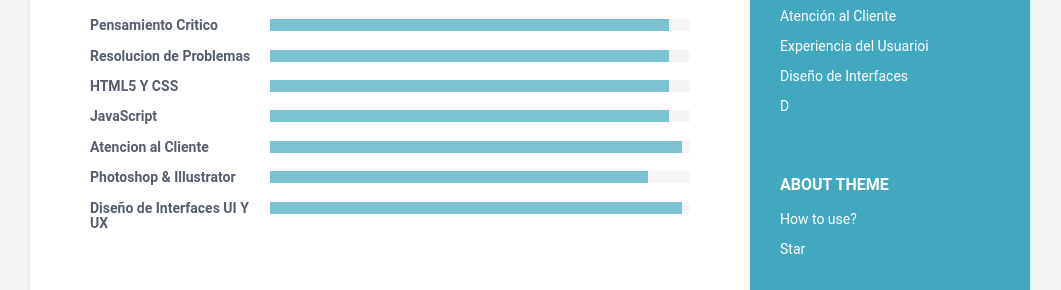
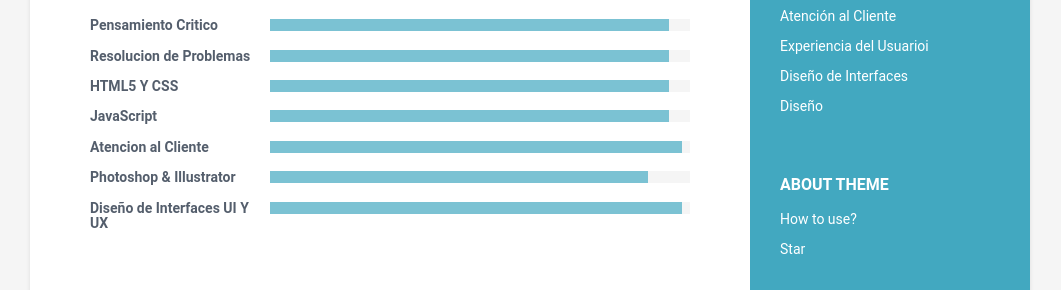
Before and after one commit to KevinC99/good-birch-4e19a, a Jekyll site: the page built from index.html, in a window 1280 px wide. Shown: the part 884-1174 px from the top of the page, without its empty margins (110-1171 px from the left). Built offline with Jekyll 4.4.1, drawn with Linux system fonts in a browser that asks for light colours.

Commit message:
data.yml: updated item in interests

```diff
--- a/_data/data.yml
+++ b/_data/data.yml
@@ -24,7 +24,7 @@ sidebar:
       link: null
     - item: Diseño de Interfaces
       link: null
-    - item: D
+    - item: 'Diseño '
   phone: 0969489524
   linkedin: kevin-cordova
   github: KevinC99
```
